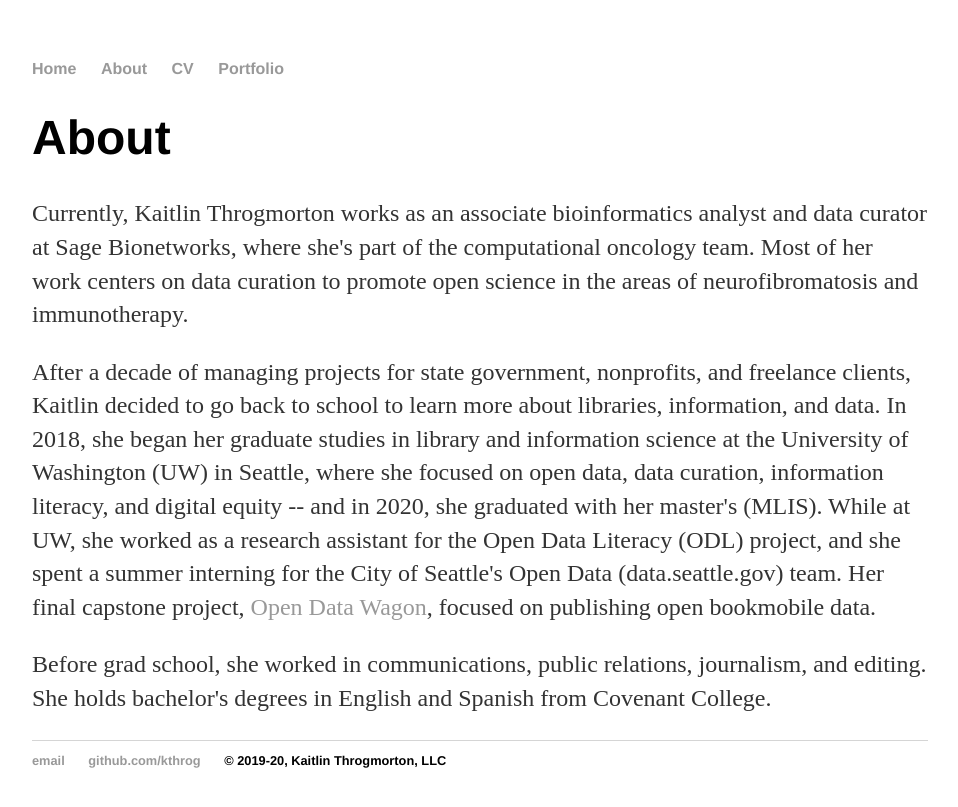
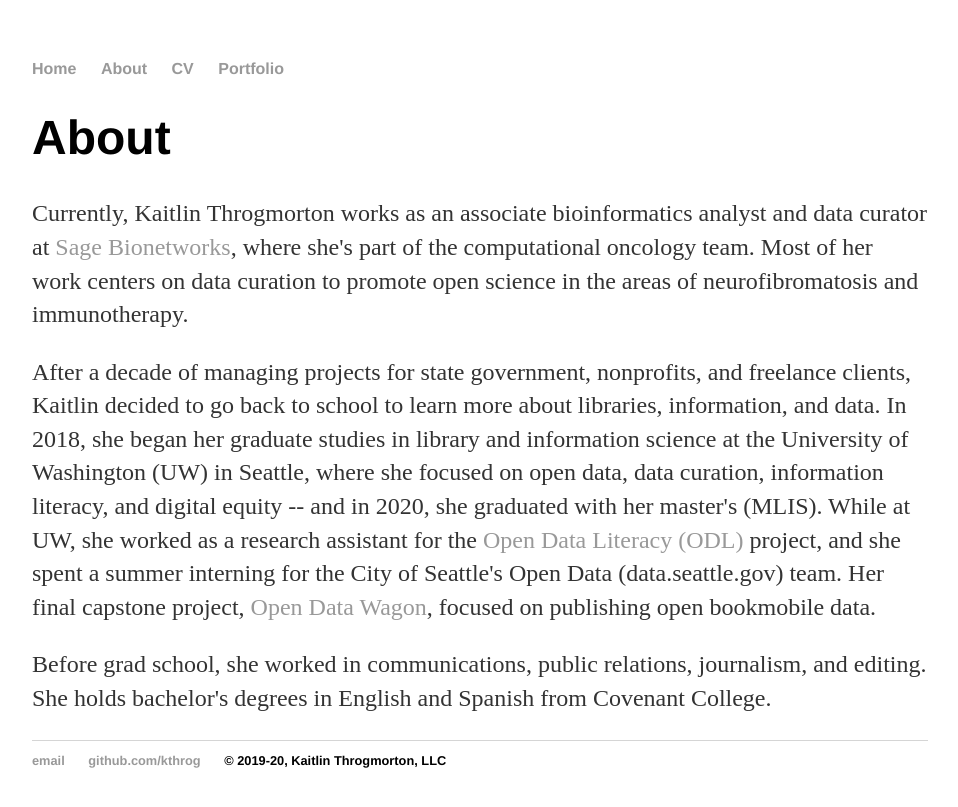
Before and after one commit to kthrog/old_site, a Jekyll site: the page built from about/index.html, in a window 1280 px wide. Shown: the top 807 px of the page, without its empty margins (160-1118 px from the left). Built offline with Jekyll 4.4.1, drawn with Linux system fonts in a browser that asks for light colours; some of the changed lines change nothing that is shown.

Commit message:
slight text changes to larger content overhaul

```diff
--- a/about/index.html
+++ b/about/index.html
@@ -5,8 +5,8 @@
 
 		<div class="about">
 		<h1>About</h1>
-		<p>Currently, Kaitlin Throgmorton works as an associate bioinformatics analyst and data curator at Sage Bionetworks, where she's part of the computational oncology team. Most of her work centers on data curation to promote open science in the areas of neurofibromatosis and immunotherapy.
-		<p>After a decade of managing projects for state government, nonprofits, and freelance clients, Kaitlin decided to go back to school to learn more about libraries, information, and data. In 2018, she began her graduate studies in library and information science at the University of Washington (UW) in Seattle, where she focused on  open data, data curation, information literacy, and digital equity -- and in 2020, she graduated with her master's (MLIS). While at UW, she worked as a research assistant for the Open Data Literacy (ODL) project, and she spent a summer interning for the City of Seattle's Open Data (data.seattle.gov) team. Her final capstone project, <a href="https://opendatawagon.github.io/">Open Data Wagon</a>, focused on publishing open bookmobile data.</p>
+		<p>Currently, Kaitlin Throgmorton works as an associate bioinformatics analyst and data curator at <a href="https://sagebionetworks.org/">Sage Bionetworks</a>, where she's part of the computational oncology team. Most of her work centers on data curation to promote open science in the areas of neurofibromatosis and immunotherapy.
+		<p>After a decade of managing projects for state government, nonprofits, and freelance clients, Kaitlin decided to go back to school to learn more about libraries, information, and data. In 2018, she began her graduate studies in library and information science at the University of Washington (UW) in Seattle, where she focused on  open data, data curation, information literacy, and digital equity -- and in 2020, she graduated with her master's (MLIS). While at UW, she worked as a research assistant for the <a href="https://odl.ischool.edu">Open Data Literacy (ODL)</a> project, and she spent a summer interning for the City of Seattle's Open Data (data.seattle.gov) team. Her final capstone project, <a href="https://opendatawagon.github.io/">Open Data Wagon</a>, focused on publishing open bookmobile data.</p>
 		<p>Before grad school, she worked in communications, public relations, journalism, and editing. She holds bachelor's degrees in English and Spanish from Covenant College.
 		<p>
 		<p>
```
